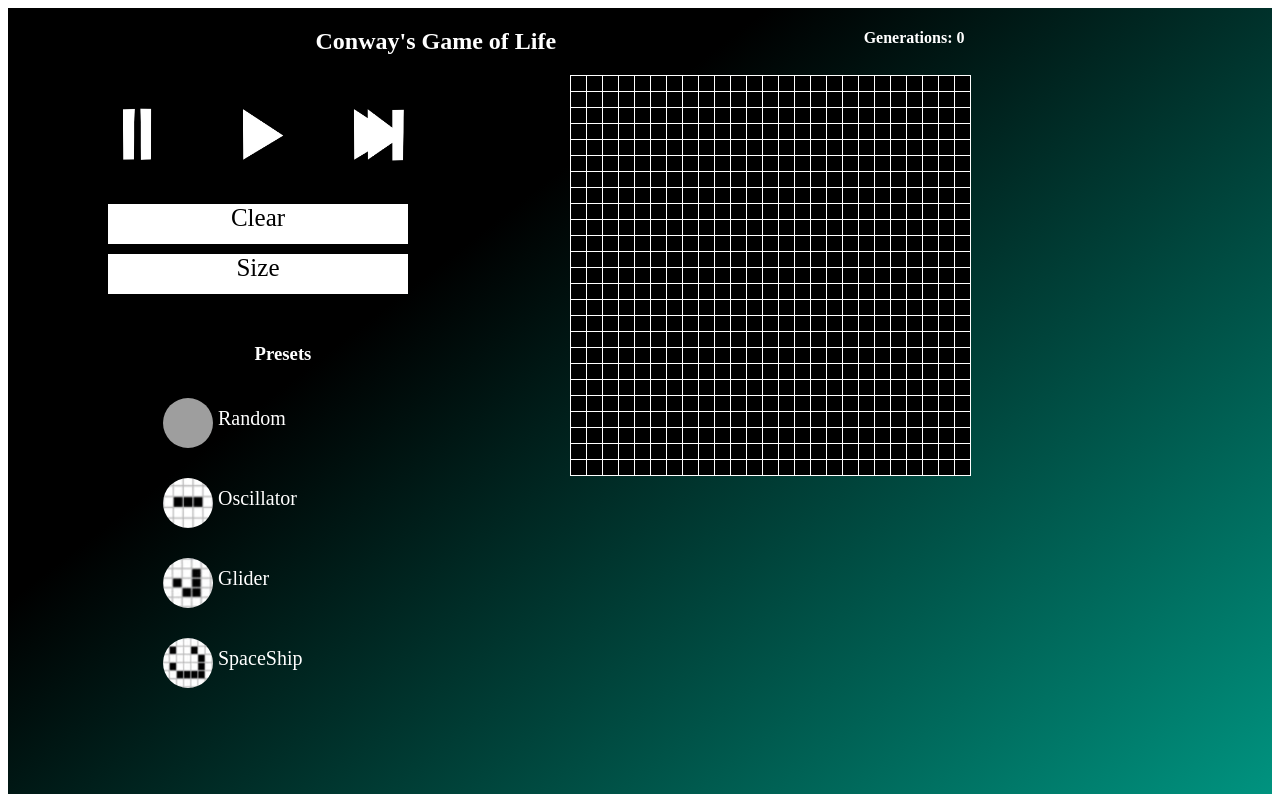
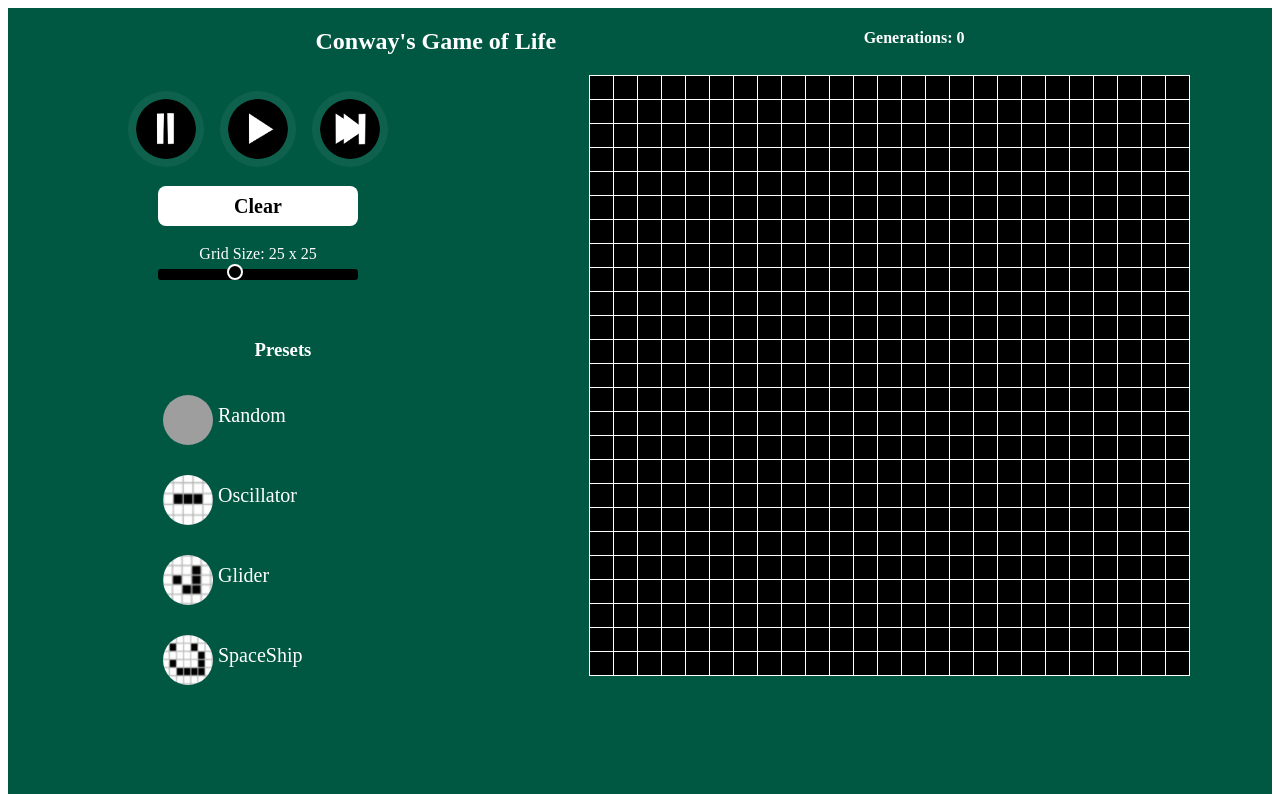
Before and after one commit to TreyMcGarity/Game_Of_Life, a React (Create React App) app in the folder game_of_life/: page / in a window 1280 px wide. Shown: the top 794 px of the page. Built offline with nearby package versions, Linux system fonts and the light colour scheme; grey boxes are pictures that could not be loaded; the HTML template or start-up script is replaced by a standard one.

Commit message:
updated styling and changed to scroll bar

```diff
--- a/game_of_life/src/components/Controls.jsx
+++ b/game_of_life/src/components/Controls.jsx
@@ -5,49 +5,31 @@ import Pause from '../utils/pauseBtn.png';
 import '../styles/Controls.css';
 
 const Controls = props => {
-    const makeGridSmall = () => {
-        props.gridSize("small")
-    }
-
-    const makeGridRegular = () => {
-        props.gridSize("regular")
-    }
-
-    const makeGridLarge = () => {
-        props.gridSize("large")
-    }
 
     return (
-        <div className="controls">
-            <div>
-                <img
-                    onClick={props.pause}
-                    src={Pause}
-                    alt=''
-                />
-                <img
-                    onClick={props.play}
-                    src={Play}
-                    alt=''
-                />
-                <img
-                    onClick={props.fastforward}
-                    src={Fastforward}
-                    alt=''
-                />
-            </div>
-            <div
-                className="button"
-                onClick={props.clear}
-            >Clear</div>
-            <div className="button popout">Size
-                <div className="menu">
-                    <p onClick={makeGridSmall}>Small</p>
-                    <p onClick={makeGridRegular}>Regular</p>
-                    <p onClick={makeGridLarge}>Large</p>
-                </div>
-            </div>
+    <div className="controls">
+        <div className="playback">
+            <img onClick={props.pause} src={Pause} alt="Pause" />
+            <img onClick={props.play} src={Play} alt="Play" />
+            <img onClick={props.fastforward} src={Fastforward} alt="Fast Forward" />
         </div>
+
+        <div className="button" onClick={props.clear}>Clear</div>
+
+        <div className="slider-container">
+            <label htmlFor="gridSize">
+                Grid Size: {props.rows} x {props.columns}
+            </label>
+            <input
+                type="range"
+                id="gridSize"
+                min="10"
+                max="50"
+                value={props.rows}
+                onChange={(e) => props.gridSize(parseInt(e.target.value, 10))}
+            />
+        </div>
+    </div>
     )
 }
 
--- a/game_of_life/src/components/Game.jsx
+++ b/game_of_life/src/components/Game.jsx
@@ -174,25 +174,31 @@ class Game extends React.Component {
     }
 
     gridSize = (size) => {
-        switch (size) {
-            case "small":
-                this.rows = 10
-                this.columns = 10
-            break;
-            case "regular":
-                this.rows = 25
-                this.columns = 25
-            break;
-            case "large":
-                this.rows = 40
-                this.columns = 40
-            break;
-            default:
-                this.rows = 25
-                this.columns = 25
-        }
+        this.rows = size;
+        this.columns = size;
         this.clear();
     }
+
+    // gridSize = (size) => {
+    //     switch (size) {
+    //         case "small":
+    //             this.rows = 10
+    //             this.columns = 10
+    //         break;
+    //         case "regular":
+    //             this.rows = 25
+    //             this.columns = 25
+    //         break;
+    //         case "large":
+    //             this.rows = 40
+    //             this.columns = 40
+    //         break;
+    //         default:
+    //             this.rows = 25
+    //             this.columns = 25
+    //     }
+    //     this.clear();
+    // }
 
     run = () => {
         let grid = this.state.grid
@@ -264,6 +270,8 @@ class Game extends React.Component {
                             clear={this.clear}
                             fastforward={this.fastforward}
                             gridSize={this.gridSize}
+                            rows={this.rows}
+                            columns={this.columns}
                         />
                         <Presets
                             randomSeed={this.randomSeed}
--- a/game_of_life/src/components/Grid.jsx
+++ b/game_of_life/src/components/Grid.jsx
@@ -2,46 +2,47 @@ import React from 'react';
 import Cell from './Cell';
 import '../styles/Grid.css';
 
-const Grid = props => {
-    let rowsArray = [];
+const Grid = (props) => {
+    const rowsArray = [];
 
     const handleGrid = () => {
         for (let i = 0; i < props.rows; i++) {
-            for(let j = 0; j < props.columns; j++) {
-                let cellId = i + "-" + j;
-                let status = props.grid[i][j] ? "cell live" : "cell dead"
+            for (let j = 0; j < props.columns; j++) {
+                const cellId = `${i}-${j}`;
+                const status = props.grid[i][j] ? "cell live" : "cell dead";
 
-                rowsArray.push (
-                    <Cell key={cellId}
+                rowsArray.push(
+                    <Cell
+                        key={cellId}
                         cellId={cellId}
                         status={status}
                         row={i}
                         column={j}
                         selectCell={props.selectCell}
+                        cellSize={props.cellSize} // Pass size for dynamic styling
                     />
-                )
+                );
             }
         }
         return rowsArray;
-    }
+    };
 
-    const handleGridSize = () => {
-        if (props.rows === 10 && props.columns === 10) {
-            return "grid small"
-        }
-        else if (props.rows === 25 && props.columns === 25) {
-            return "grid regular"
-        }
-        else if (props.rows === 40 && props.columns === 40) {
-            return "grid large"
-        }
-    }
+    // Dynamic grid style: keep total grid width fixed
+    const gridSizePx = 600; // total width/height for grid container
+    const cellSize = gridSizePx / props.rows;
+
+    const gridStyle = {
+        display: "grid",
+        gridTemplateColumns: `repeat(${props.columns}, ${cellSize}px)`,
+        gridTemplateRows: `repeat(${props.rows}, ${cellSize}px)`,
+        margin: "0 auto"
+    };
 
     return (
-        <div className={handleGridSize()}>
+        <div style={gridStyle}>
             {handleGrid()}
         </div>
-    )
-}
+    );
+};
 
 export default Grid;
--- a/game_of_life/src/components/Info.jsx
+++ b/game_of_life/src/components/Info.jsx
@@ -3,14 +3,24 @@ import '../styles/Info.css';
 
 const Info = () => {
     return (
-        <div className="info">
-            <div className="rules">
-                <h2>Rules:</h2>
-                <p>Any live cell with two or three live neighbours survives.</p>
-                <p>Any dead cell with three live neighbours becomes a live cell.</p>
-                <p>All other live cells die in the next generation. Similarly, all other dead cells stay dead.</p>
-            </div>
+    <div className="info">
+        <div className="rules">
+            <h2>How It Works:</h2>
+            <p>
+                The grid is made of cells that are either <strong>alive</strong> (white) or <strong>dead</strong> (black).
+                With each new generation, all cells update at the same time based on these simple rules:
+            </p>
+            <ul>
+                <li><strong>Survival:</strong> A living cell stays alive if it has exactly 2 or 3 living neighbors.</li>
+                <li><strong>Birth:</strong> A dead cell becomes alive if it has exactly 3 living neighbors.</li>
+                <li><strong>Death:</strong> In all other cases, living cells die and dead cells stay dead.</li>
+            </ul>
+            <p>
+                These rules repeat automatically, creating patterns that move, grow, or disappear —
+                without any player input. It’s a simulation, not a traditional game.
+            </p>
         </div>
+    </div>
     )
 }
 
--- a/game_of_life/src/styles/App.css
+++ b/game_of_life/src/styles/App.css
@@ -1,4 +1,5 @@
 .App {
   text-align: center;
-  background: linear-gradient(322deg, rgba(0,181,157,1) 0%, rgba(0,0,0,1) 71%);
+  /* background: linear-gradient(322deg, rgba(0,181,157,1) 0%, rgba(0,0,0,1) 71%); */
+  background-color: rgb(1, 88, 66);
 }
--- a/game_of_life/src/styles/Cell.css
+++ b/game_of_life/src/styles/Cell.css
@@ -1,8 +1,6 @@
 .cell {
     display: inline-block;
     border: 1px solid white;
-    width: 15px;
-    height: 15px;
     margin-left: -1px;
     margin-bottom: -1px;
 }
--- a/game_of_life/src/styles/Controls.css
+++ b/game_of_life/src/styles/Controls.css
@@ -2,57 +2,105 @@
     display: flex;
     flex-direction: column;
     align-items: center;
-    margin-bottom: 20px;
+    gap: 1.2rem;
+    /* background: rgba(0, 0, 0, 0.5); */
+    padding: 1rem;
+    border-radius: 12px;
+}
+
+.playback {
+    display: flex;
+    justify-content: center;
+    gap: 1rem;
+}
+
+.controls img {
+    width: 60px;
+    height: 60px;
+    border-radius: 50%;
+    cursor: pointer;
+    transition: all 0.2s ease-in-out;
+    background: rgba(255, 255, 255, 0.05);
+    padding: 8px;
+}
+
+.controls img:hover {
+    transform: scale(1.1);
+    box-shadow: 0px 0px 15px white;
 }
 
 .button {
     height: 40px;
-    width: 300px;
-    margin: 5px 0;
-    font-size: 25px;
+    width: 200px;
+    margin: 0;
+    font-size: 20px;
     background-color: white;
-}
-
-.controls img {
-    width: 100px;
-    height: 100px;
-    margin: 10px;
-    border-radius: 100%;
-}
-
-.controls img:hover {
-    box-shadow: 2px 2px 15px white;
+    color: black;
+    border-radius: 8px;
+    cursor: pointer;
+    text-align: center;
+    line-height: 40px;
+    font-weight: bold;
+    transition: all 0.2s ease-in-out;
 }
 
 .button:hover {
-    box-shadow: 2px 2px 15px white;
+    box-shadow: 0px 0px 15px white;
+    transform: scale(1.05);
 }
 
-.popout {
-    position: relative;
+.slider-container {
     display: flex;
     flex-direction: column;
+    align-items: center;
+    gap: 0.4rem;
+    color: white;
 }
 
-.menu {
-    display: none;
-    position: absolute;
-    width: 200px;
-    margin: 0 50px;
-    color: white;
-    background-color: black;
-    border: 1px solid grey;
+.slider-container input[type="range"] {
+    width: 180px;
 }
 
-.controls p {
-    margin: 10px 0;
-    padding: 10px 0;
+.slider-container input[type="range"] {
+    -webkit-appearance: none;
+    appearance: none;
+    width: 200px;
+    height: 6px;
+    background: black; /* Track color */
+    border-radius: 3px;
+    outline: none;
 }
 
-.controls p:hover {
-    box-shadow: 2px 2px 15px white;
+/* Track styling */
+.slider-container input[type="range"]::-webkit-slider-runnable-track {
+    background: black; /* Track color */
+    border-radius: 3px;
 }
 
-.popout:hover .menu {
-    display: block;
+/* Thumb styling */
+.slider-container input[type="range"]::-webkit-slider-thumb {
+    -webkit-appearance: none;
+    appearance: none;
+    width: 16px;
+    height: 16px;
+    background: black; /* Thumb color */
+    border-radius: 50%;
+    cursor: pointer;
+    border: 2px solid white; /* Optional contrast */
+    margin-top: -5px; /* Center thumb vertically */
 }
+
+/* Firefox support */
+.slider-container input[type="range"]::-moz-range-track {
+    background: black;
+    border-radius: 3px;
+}
+
+.slider-container input[type="range"]::-moz-range-thumb {
+    width: 16px;
+    height: 16px;
+    background: black;
+    border-radius: 50%;
+    cursor: pointer;
+    border: 2px solid white;
+}
```
